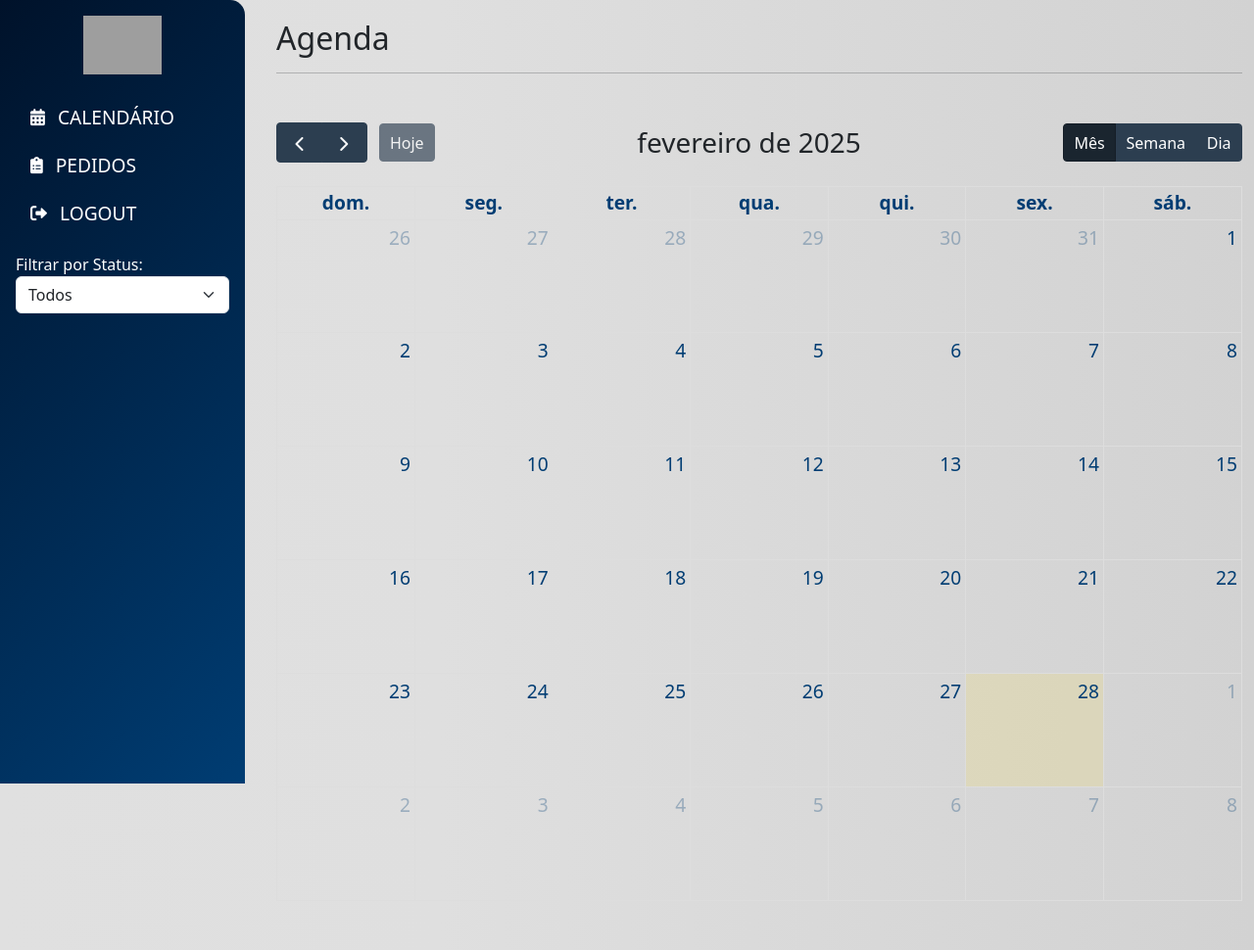
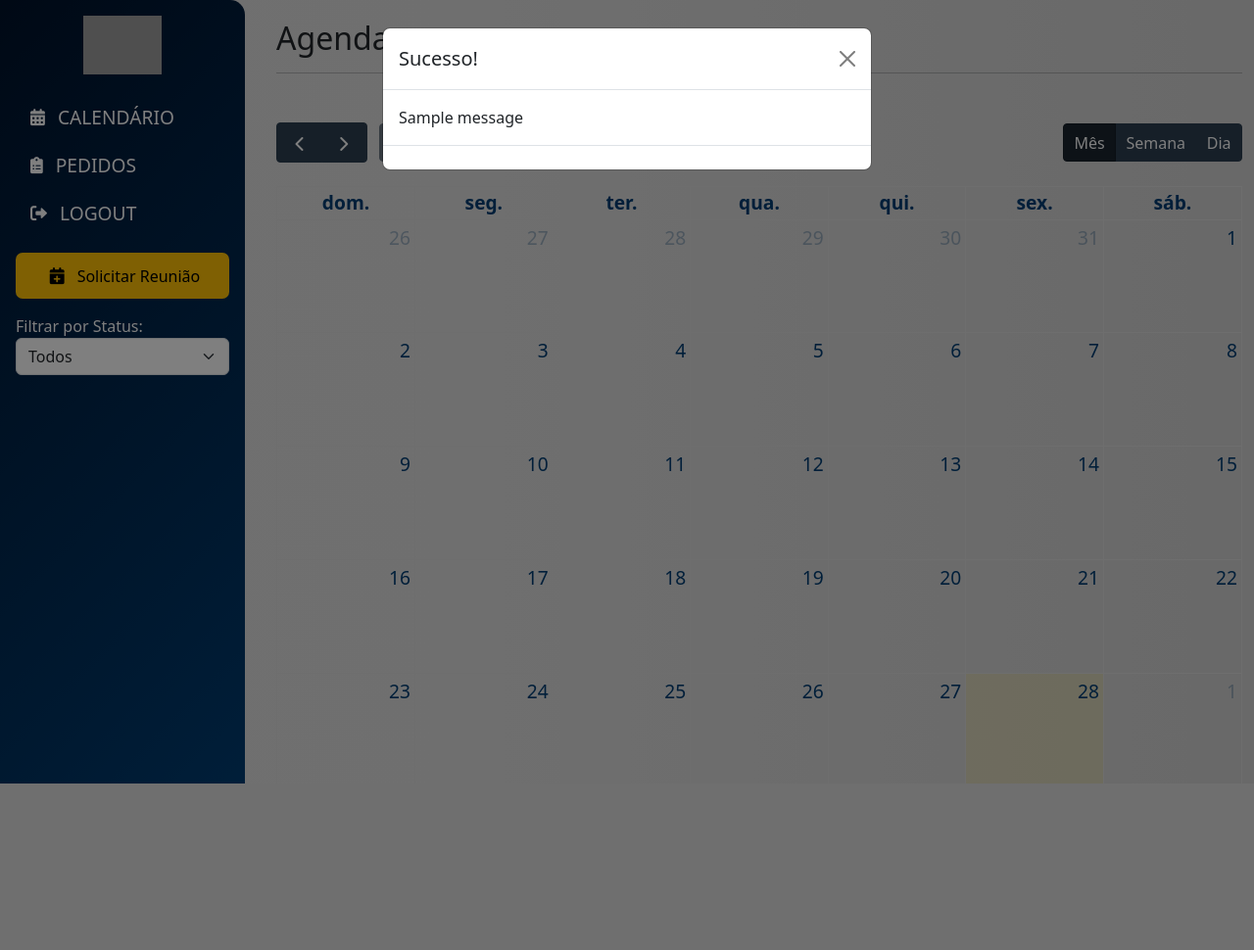
Before and after one commit to danielvitorc/project-agenda, a Django app: template agenda/templates/agenda/home_lider.html in a window 1280 px wide. Shown: the whole page at 98% size. After the commit the page ends 800 px from the top, so only its background shows below. Run offline with Django 5.2, Linux system fonts and the light colour scheme; the template is opened without the code that fills it: values that come from a table or form of the project are taken from there, others are empty; data comes from the database, SQL or seed files in the repository; tables that the repository leaves empty hold one stand-in row (values such as "Sample post"); one stand-in notice (Sample message) is shown; lists and menus that the app fills with data are empty; grey boxes are pictures that could not be loaded.

Commit message:
reuniao form lider

```diff
--- a/agenda/static/agenda/js/moldais.js
+++ b/agenda/static/agenda/js/moldais.js
@@ -39,5 +39,8 @@ function mostrarMotivo(motivo) {
 }
 
 function fecharModal() {
+    document.getElementById('modalRejeicao').style.display = 'none';
+
+
     document.getElementById('modalMotivo').style.display = 'none';
 }
--- a/agenda/templates/agenda/gerenciar_pedidos.html
+++ b/agenda/templates/agenda/gerenciar_pedidos.html
@@ -166,7 +166,7 @@
                 <textarea id="motivo_rejeicao" name="motivo_rejeicao" rows="4" class="form-control" required></textarea>
                 <br>
                 <button type="submit" class="btn btn-danger">Confirmar</button>
-                <button type="button" class="btn btn-secondary" onclick="fecharModal()">Cancelar</button>
+                <button type="button" class="btn btn-secondary" onclick="fecharModal('modalRejeicao')">Cancelar</button>
             </form>
         </div>
     </div>
--- a/agenda/templates/agenda/home_lider.html
+++ b/agenda/templates/agenda/home_lider.html
@@ -11,6 +11,15 @@
     <!-- FullCalendar CSS -->
     <link href="https://cdn.jsdelivr.net/npm/fullcalendar@5.11.3/main.min.css" rel="stylesheet">
     <link rel="stylesheet" href="{% static 'agenda/css/style.css' %}">
+      <!-- Select2 CSS -->
+    <link href="https://cdnjs.cloudflare.com/ajax/libs/select2/4.0.13/css/select2.min.css" rel="stylesheet" />
+
+    <style>
+        .select2-container--default .select2-search--inline .select2-search__field {
+        width: 300px !important;
+        padding: 5px !important;
+        }
+    </style>
 
 </head>
 <body>
@@ -22,6 +31,9 @@
             <a href="{% url 'home_lider' %}"> <i class="fa fa-calendar-alt me-2"></i> CALENDÁRIO</a>
             <a href="{% url 'gerenciar_pedidos' %}"> <i class="fa fa-clipboard-list me-2"></i> PEDIDOS</a>
             <a href="{% url 'logout' %}" > <i class="fas fa-sign-out-alt me-2"></i>LOGOUT</a>
+            <button class="btn btn-light mt-3" data-bs-toggle="modal" data-bs-target="#reuniaoModal">
+                <i class="fa fa-calendar-plus me-2"></i>Solicitar Reunião
+            </button>
             <label for="statusFilter" class="mt-3">Filtrar por Status:</label>
             <select id="statusFilter" class="form-select">
                 <option value="todos">Todos</option>
@@ -37,6 +49,64 @@
             <div id="calendar"></div>
         </div>
     </div>
+      <!-- Modal do Formulário -->
+  <div class="modal fade" id="reuniaoModal" tabindex="-1" aria-labelledby="reuniaoModalLabel" aria-hidden="true">
+    <div class="modal-dialog modal-lg">
+      <div class="modal-content">
+        <div class="modal-header">
+          <h5 class="modal-title" id="reuniaoModalLabel">Solicitar Reunião</h5>
+          <button type="button" class="btn-close" data-bs-dismiss="modal" aria-label="Fechar"></button>
+        </div>
+        <div class="modal-body">
+          <form method="post">
+            {% csrf_token %}
+            <div class="row g-3">
+              <!-- Local (50%) e Título (50%) -->
+              <div class="col-md-6">
+                <label for="{{ form.local.id_for_label }}" class="form-label">Local</label>
+                {{ form.local }}
+              </div>
+              <div class="col-md-6">
+                <label for="{{ form.titulo.id_for_label }}" class="form-label">Título</label>
+                {{ form.titulo }}
+              </div>
+
+              <!-- Data Início (50%) e Horário Início (25%) e Horário Fim (25%) -->
+              <div class="col-md-6">
+                <label for="{{ form.data_inicio.id_for_label }}" class="form-label">Data de Início</label>
+                {{ form.data_inicio }}
+              </div>
+              <div class="col-md-3">
+                <label for="{{ form.horario_inicio.id_for_label }}" class="form-label">Horário de Início</label>
+                {{ form.horario_inicio }}
+              </div>
+              <div class="col-md-3">
+                <label for="{{ form.horario_fim.id_for_label }}" class="form-label">Horário de Fim</label>
+                {{ form.horario_fim }}
+              </div>
+
+              <!-- Colaboradores (100%) -->
+              <div class="col-md-12">
+                <label for="{{ form.colaboradores.id_for_label }}" class="form-label">Colaboradores</label>
+                {{ form.colaboradores }}
+              </div>
+
+              <!-- Descrição (100%) -->
+              <div class="col-md-12">
+                <label for="{{ form.descricao.id_for_label }}" class="form-label">Descrição</label>
+                {{ form.descricao }}
+              </div>
+            </div>
+
+            <p id="erro-conflito" style="color: red;"></p>
+            <div class="mt-3 text-end">
+              <button type="submit" class="btn btn-primary">Solicitar</button>
+            </div>
+          </form>
+        </div>
+      </div>
+    </div>
+  </div>
 
     <!-- Modal para Detalhes da Reunião -->
     <div class="modal fade" id="modalReuniao" tabindex="-1" aria-labelledby="modalReuniaoLabel" aria-hidden="true">
@@ -56,13 +126,45 @@
             </div>
         </div>
     </div>
+        <!-- Modal de sucesso -->
+    <div class="modal fade" id="successModal" tabindex="-1" aria-labelledby="successModalLabel" aria-hidden="true">
+        <div class="modal-dialog">
+        <div class="modal-content">
+            <div class="modal-header">
+            <h5 class="modal-title" id="successModalLabel">Sucesso!</h5>
+            <button type="button" class="btn-close" data-bs-dismiss="modal" aria-label="Fechar"></button>
+            </div>
+            <div class="modal-body">
+            {% if messages %}
+                {% for message in messages %}
+                {% if 'success' in message.tags %}
+                    {{ message }}
+                {% endif %}
+                {% endfor %}
+            {% endif %}
+            </div>
+            <div class="modal-footer">
+            </div>
+        </div>
+        </div>
+    </div>
 
-    <!-- Bootstrap e FullCalendar JS -->
-    <script src="https://cdn.jsdelivr.net/npm/bootstrap@5.3.0/dist/js/bootstrap.bundle.min.js"></script>
-    <script src="https://cdn.jsdelivr.net/npm/fullcalendar@5.11.3/main.min.js"></script>
-    <script src="https://cdn.jsdelivr.net/npm/fullcalendar@5.11.3/locales-all.min.js"></script>
-    <script src="{% static 'agenda/js/calendar.js' %}"></script>
-    <script src="{% static 'agenda/js/colaboradores.js' %}"></script>
-    <script src="{% static 'agenda/js/animacao.js' %}"></script>
+  <!-- Scripts: Certifique-se de carregar jQuery apenas UMA vez -->
+  <script src="https://cdnjs.cloudflare.com/ajax/libs/jquery/3.6.0/jquery.min.js"></script>
+  <script src="https://cdn.jsdelivr.net/npm/bootstrap@5.3.0/dist/js/bootstrap.bundle.min.js"></script>
+  <script src="https://cdn.jsdelivr.net/npm/fullcalendar@5.11.3/main.min.js"></script>
+  <script src="https://cdn.jsdelivr.net/npm/fullcalendar@5.11.3/locales-all.min.js"></script>
+  <script src="{% static 'agenda/js/formulario.js' %}"></script>
+  <script>
+    const urlVerificarConflito = "{% url 'verificar_conflito' %}";
+  </script>
+  <script>
+    // Aqui injetamos o valor em uma variável global
+    const mensagemSucesso = `{% for message in messages %}{% if 'success' in message.tags %}{{ message }}{% endif %}{% endfor %}`;
+  </script>
+  <script src="{% static 'agenda/js/calendar.js' %}"></script>
+  <!-- JS do Select2 -->
+  <script src="https://cdnjs.cloudflare.com/ajax/libs/select2/4.0.13/js/select2.min.js"></script>
+  <script src="{% static 'agenda/js/animacao.js' %}"></script>
 </body>
 </html>
```
Also changed, not shown: agenda/views/lider.py (+19 -2 lines).
